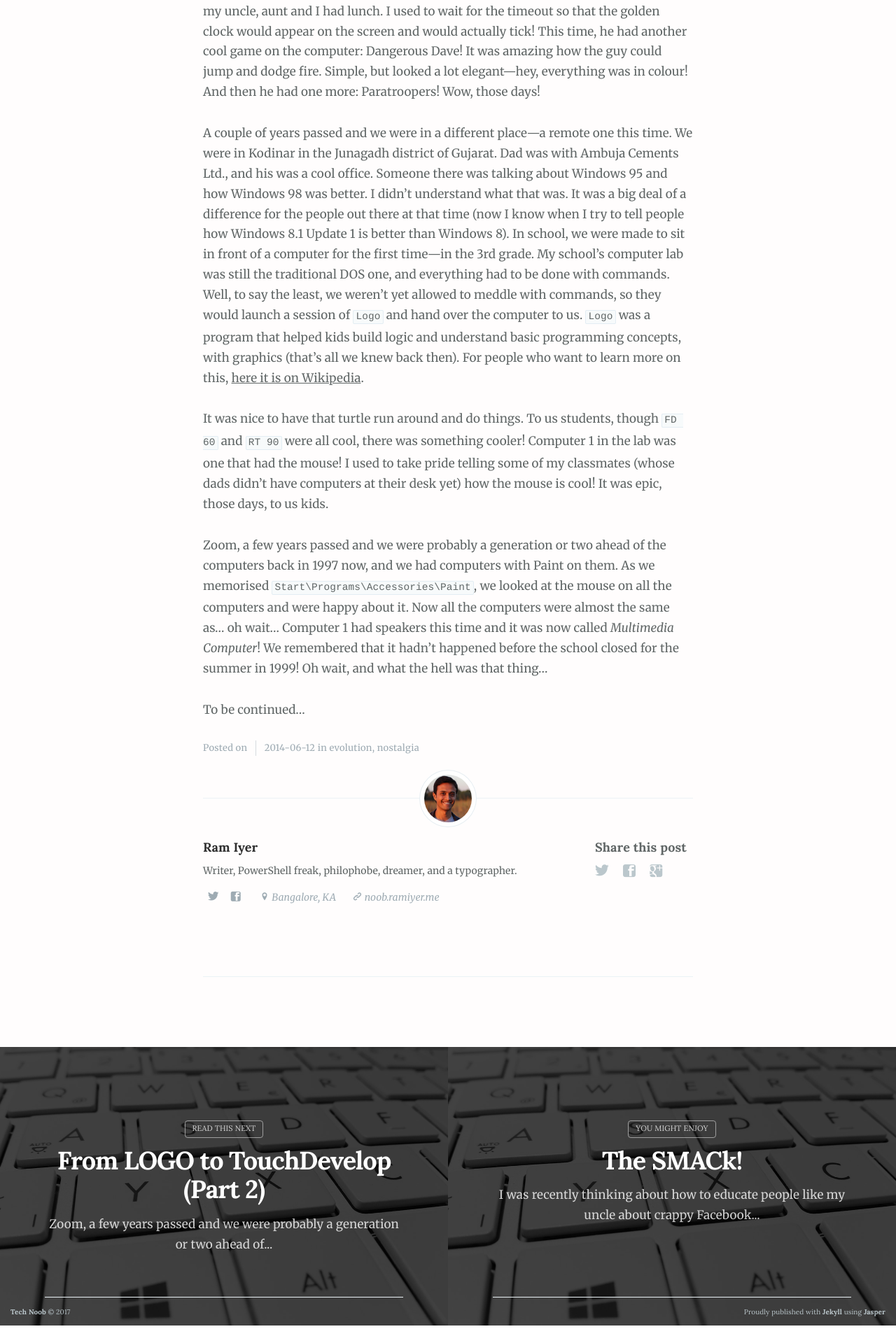
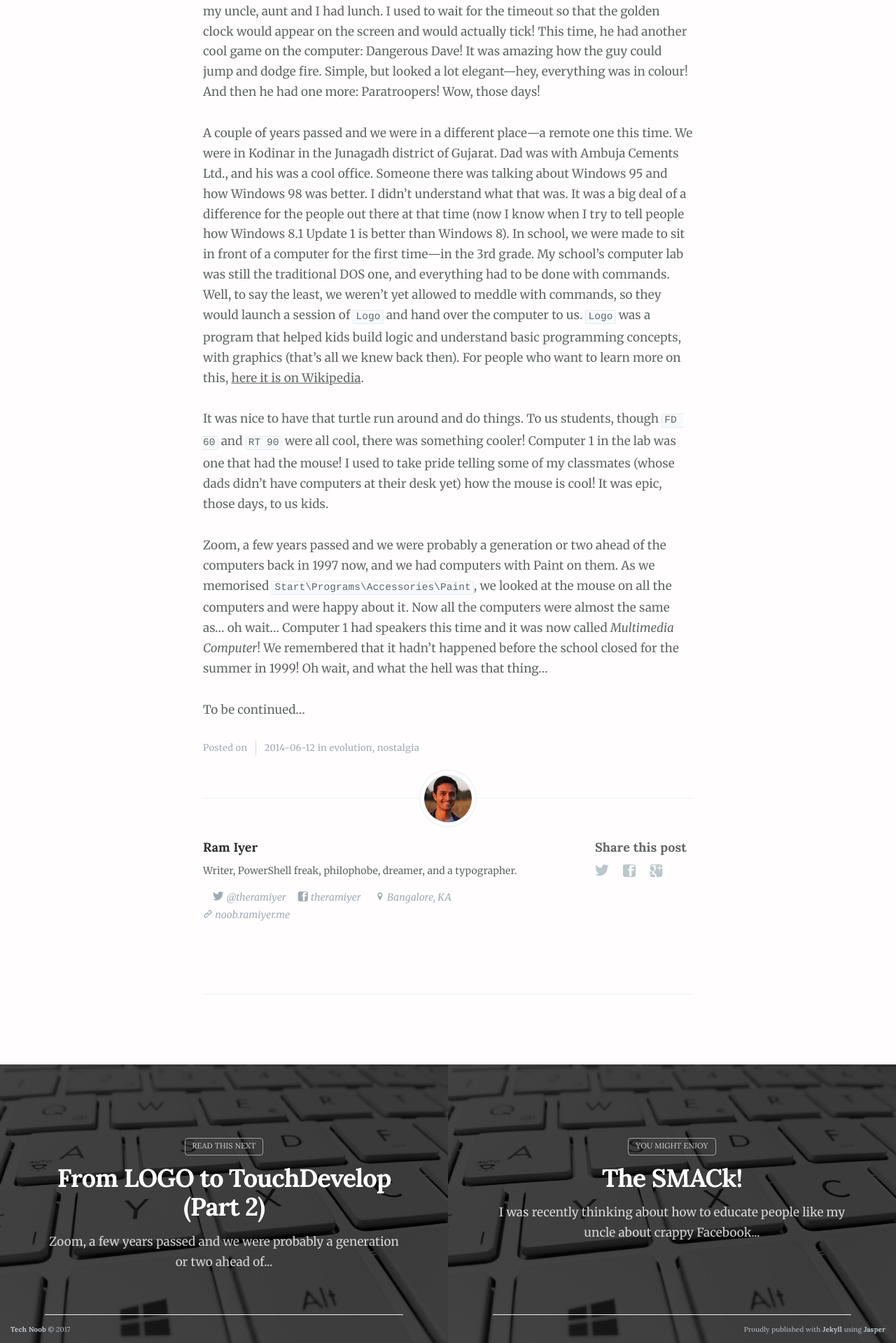
Before and after one commit to studiolampblack/puretypo, a Jekyll site: the page built from _posts/2014-06-12-from-logo-to-touchdevelop-part-1.md, in a window 1280 px wide. Shown: the part 3747-5666 px from the top of the page at 70% size. Built offline with Jekyll 4.4.1, drawn with Linux system fonts in a browser that asks for light colours; nearby versions of some CDN libraries; before the commit the page ends 5641 px from its top, so only the background shows below that.

Commit message:
Social icons to have usernames as well

```diff
--- a/_includes/social.html
+++ b/_includes/social.html
@@ -1,12 +1,12 @@
-<span>
+<span class="fa">
   {% if site.twitter %}
     <a href="https://www.twitter.com/{{ site.twitter }}">
-      <i class="fa icon-twitter" aria-hidden="true"></i>
+      <i class="fa icon-twitter" aria-hidden="true"></i>@{{ site.twitter }}
     </a>
   {% endif %}
   {% if site.facebook %}
     <a href="https://www.facebook.com/{{ site.facebook }}">
-      <i class="fa icon-facebook" aria-hidden="true"></i>
+      <i class="fa icon-facebook" aria-hidden="true"></i>{{ site.facebook }}
     </a>
   {% endif %}
 </span>
--- a/assets/css/screen.css
+++ b/assets/css/screen.css
@@ -1194,7 +1194,7 @@ body:not(.post-template) .post-title {
 }
 
 .fa {
-  margin: 0 0.5em 0 0.5em;
+  margin: 0 0.3em 0 1em;
 }
 
 /* Create some space to the right for the share links */
```
